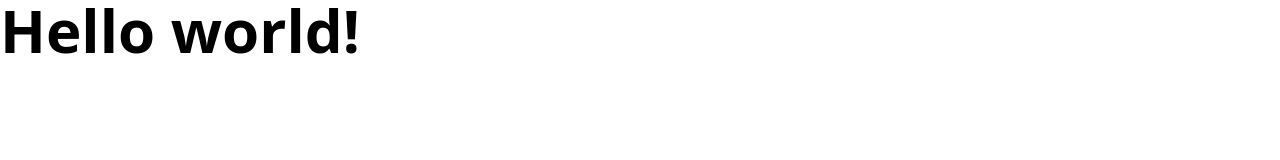
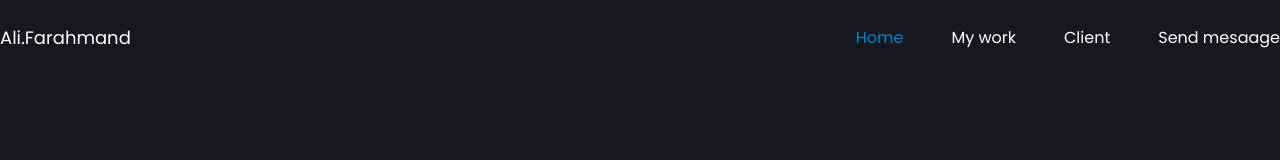
Before and after one commit to AliFarahmand1993/portfolio-website-with-tailwind, a website: page index.html in a window 1280 px wide. Drawn offline with nearby package versions, Linux system fonts and the light colour scheme; files that its build step writes are made by us from their sources.

Commit message:
create header
create header
add logo
add nav
...

```diff
--- a/index.html
+++ b/index.html
@@ -27,16 +27,30 @@
   <!-- Style Sheet -->
   <link rel="stylesheet" href="./assets/output/output.css">
   <link rel="stylesheet" href="./assets/css/main.css">
-    <link rel="stylesheet" href="./style.css"
+  <link rel="stylesheet" href="./styles.css">
 </head>
 <!-- head end -->
 
 <!-- body start -->
 
-<body>
-    <h1 class="text-6xl font-bold ">
-        Hello world!
-      </h1>
+<body class="bg-body text-white font-poppins pb-12">
+
+  <!-- header start -->
+  <header class="py-6">
+    <div class="container flex justify-between items-center mx-auto">
+      <div class="text-lg">Ali.Farahmand</div>
+      <nav>
+        <ul class="flex space-x-12">
+          <li><a href="" class="text-sky-600">Home</a></li>
+          <li><a href="">My work</a></li>
+          <li><a href="">Client</a></li>
+          <li><a href=""><button>Send mesaage</a></button></li>
+        </ul>
+      </nav>
+    </div>
+  </header>
+  <!-- header end -->
+
 </body>
 <!-- body end -->
 
--- a/package.json
+++ b/package.json
@@ -1,4 +1,7 @@
 {
+  "scripts": {
+    "watch": "npx tailwindcss -i ./assets/css/input.css -o ./assets/css/main.css --watch"
+  },
   "devDependencies": {
     "tailwindcss": "^3.1.8"
   }
--- a/tailwind.config.js
+++ b/tailwind.config.js
@@ -2,7 +2,21 @@
 module.exports = {
   content: ["./**/*.html"],
   theme: {
-    extend: {},
+    extend: {
+      colors: {
+        'body': '#17171F',
+        'selected-text': '#A3A3FF',
+        'theme': '#3F3FFF',
+        'nav': '#404053',
+        'secondary': '#9191A4',
+        'badge': '#3F3F51',
+        'input-border': '#565666',
+        'input': '#2A2A35'
+      },
+      fontFamily: {
+        'poppins': ["'Poppins'", 'sans-serif']
+      }
+    },
   },
   plugins: [],
 }
```
Also changed, not shown: assets/css/input.css (line endings or trailing spaces), assets/css/main.css. Lines whose indentation alone changed are shown as unchanged.
